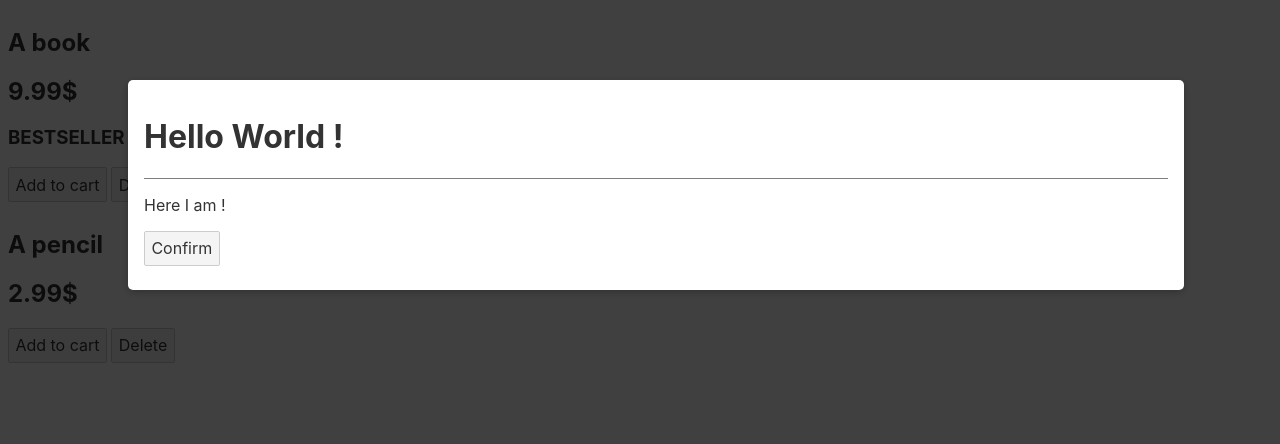
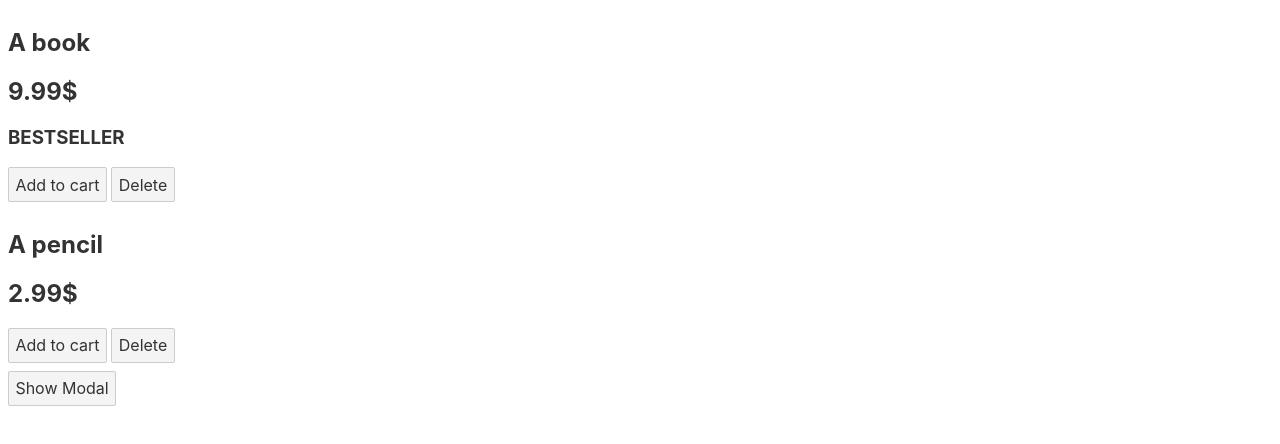
Before and after one commit to Soushi888/svelte-tutorial, a Svelte app in the folder 04.diving-deeper-into-components/: page / in a window 1280 px wide. Shown: the top 444 px of the page. Built offline with nearby package versions, Linux system fonts and the light colour scheme.

Commit message:
opening and closing the Modal component

```diff
--- a/04.diving-deeper-into-components/src/App.svelte
+++ b/04.diving-deeper-into-components/src/App.svelte
@@ -16,6 +16,8 @@
     },
   ];
 
+  let showModal = false;
+
   function addToCart(evt) {
     console.log(evt.type, evt.detail);
   }
@@ -33,8 +35,12 @@
   />
 {/each}
 
-<Modal>
-  <h1 slot="header">Hello World !</h1>
-  <p>Here I am !</p>
-  <button slot="footer">Confirm</button>
-</Modal>
+<button on:click={() => (showModal = true)}>Show Modal</button>
+
+{#if showModal}
+  <Modal on:close-modal={() => (showModal = false)}>
+    <h1 slot="header">Hello World !</h1>
+    <p>Here I am !</p>
+    <button slot="footer" on:click={() => (showModal = false)}>Confirm </button>
+  </Modal>
+{/if}
--- a/04.diving-deeper-into-components/src/Modal.svelte
+++ b/04.diving-deeper-into-components/src/Modal.svelte
@@ -1,7 +1,23 @@
 <script>
+  import { createEventDispatcher } from "svelte";
+
+  const dispatch = createEventDispatcher();
+
+  function closeModal() {
+    dispatch("close-modal");
+  }
+
+  function closeWithKeyDown(evt) {
+    if (evt.key === "Escape") closeModal();
+  }
+
+  if (document.onkeydown) {
+    console.log();
+  }
 </script>
 
-<div class="backdrop" />
+<svelte:window on:keydown={closeWithKeyDown} />
+<div class="backdrop" on:click={closeModal} />
 <div class="modal">
   <header>
     <slot name="header" />
@@ -11,7 +27,7 @@
   </div>
   <footer>
     <slot name="footer">
-      <button>Close</button>
+      <button on:click={closeModal}>Close</button>
     </slot>
   </footer>
 </div>
```
